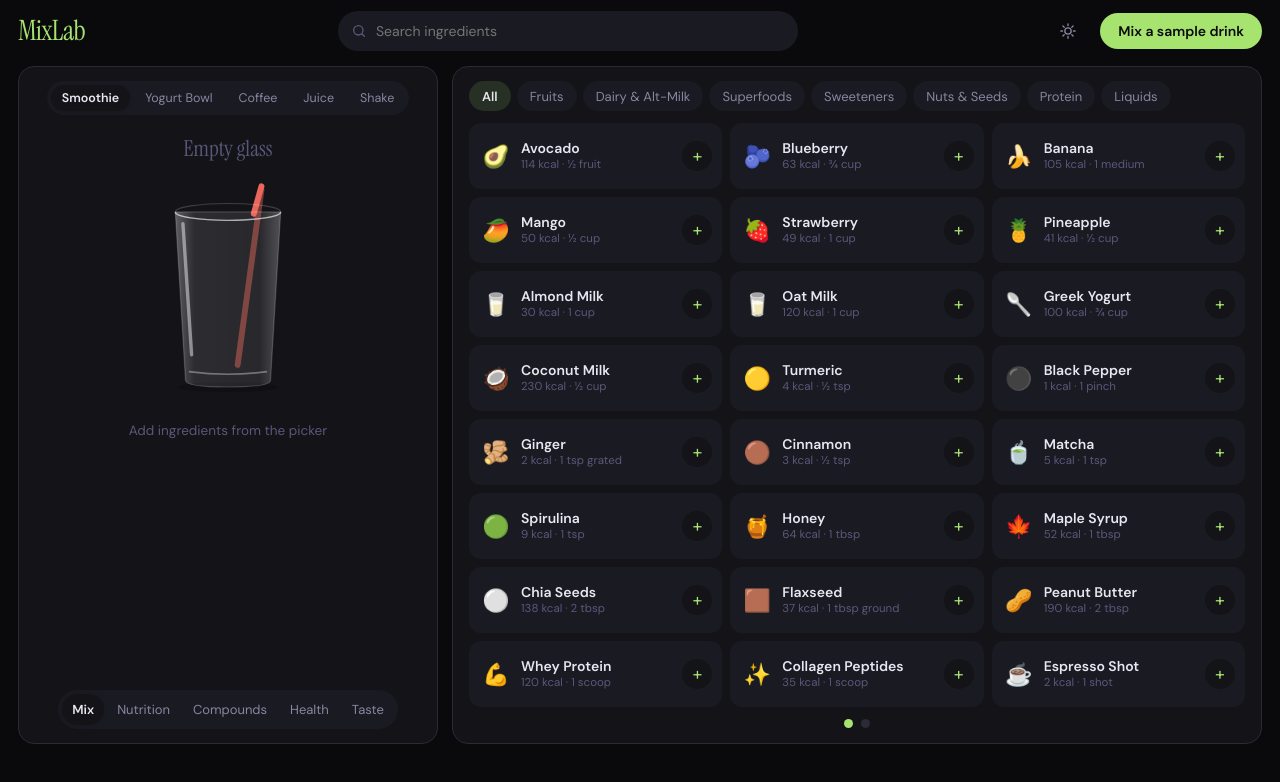
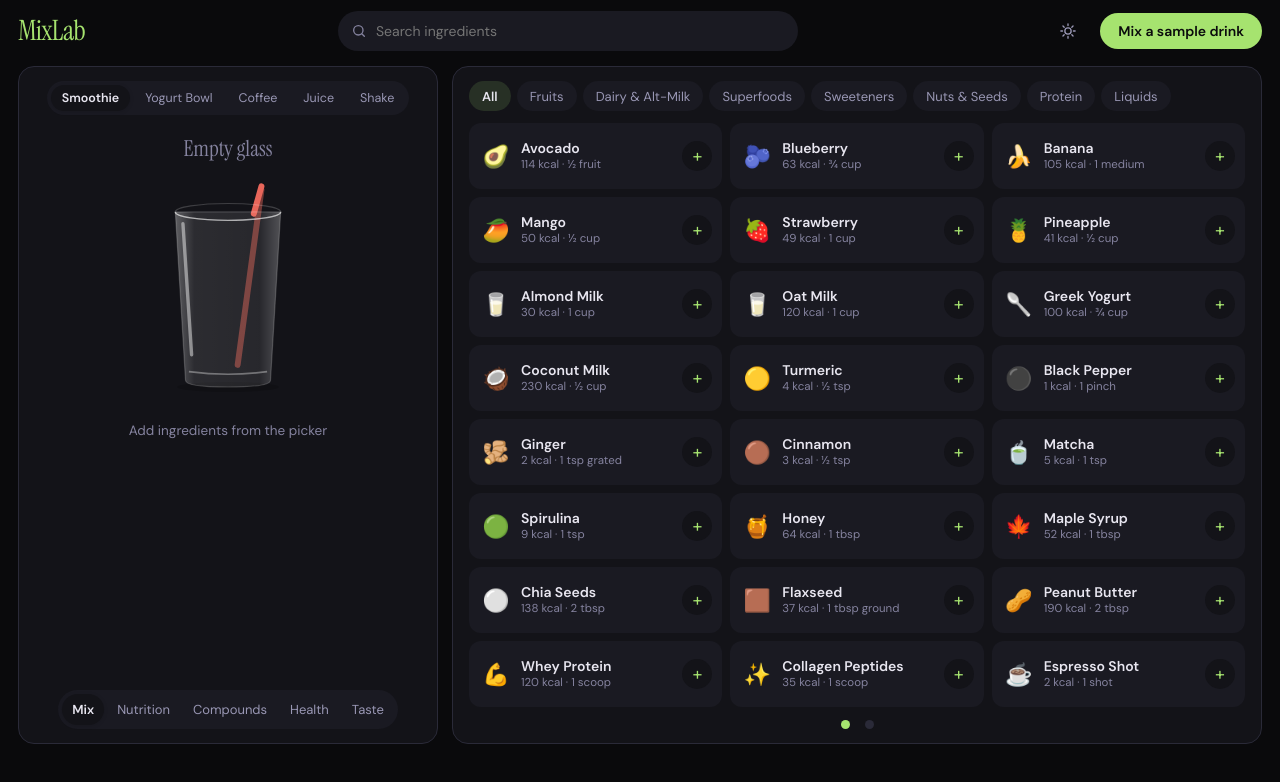
Before and after one commit to sankhacooray/mixlab-sankhacooray-com, a plain HTML site: page index.html in a window 1280 px wide. Both pictures are taken after a click on the button 1068 px from the left and 31 px from the top of the page. Drawn offline with Linux system fonts and the light colour scheme.

Commit message:
Lighthouse: non-blocking fonts, muted-text contrast, 24px pager tap targets

```diff
--- a/index.html
+++ b/index.html
@@ -37,7 +37,10 @@
 <meta name="apple-mobile-web-app-status-bar-style" content="black-translucent">
 <meta name="apple-mobile-web-app-title" content="MixLab">
 
-<link href="https://fonts.googleapis.com/css2?family=Instrument+Serif:ital@0;1&family=DM+Sans:wght@300;400;500;600;700&family=JetBrains+Mono:wght@400;500&display=swap" rel="stylesheet">
+<link rel="preconnect" href="https://fonts.googleapis.com">
+<link rel="preconnect" href="https://fonts.gstatic.com" crossorigin>
+<link rel="stylesheet" href="https://fonts.googleapis.com/css2?family=Instrument+Serif&family=DM+Sans:wght@400;600;700&family=JetBrains+Mono:wght@400&display=swap" media="print" onload="this.media='all'">
+<noscript><link rel="stylesheet" href="https://fonts.googleapis.com/css2?family=Instrument+Serif&family=DM+Sans:wght@400;600;700&family=JetBrains+Mono:wght@400&display=swap"></noscript>
 <style>
 :root {
   /* Light (lab bench) is the default; dark follows the system or the switch. */
@@ -48,7 +51,7 @@
   --border: #dfe3d4;
   --text: #1b1d16;
   --text-dim: #555a4a;
-  --text-muted: #80856f;
+  --text-muted: #646955;
   --accent: #4e8a1c;
   --accent-dim: #3f7215;
   --accent-hi: #5c9c26;
@@ -78,7 +81,7 @@
 }
 @media (prefers-color-scheme: dark) { :root:not([data-theme="light"]) {
   --bg: #0a0a0c; --surface: #131318; --surface2: #1a1a22; --surface3: #22222e; --border: #2a2a38;
-  --text: #e8e6f0; --text-dim: #8886a0; --text-muted: #5a587a;
+  --text: #e8e6f0; --text-dim: #9997b4; --text-muted: #85839f;
   --accent: #a6e36f; --accent-dim: #7ab84a; --accent-hi: #b9ef88; --accent-soft: rgba(166,227,111,0.14); --on-accent: #0a0a0c;
   --danger: #ff6b6b; --danger-bg: rgba(255,107,107,0.08); --danger-border: rgba(255,107,107,0.2);
   --warn: #ffb347; --warn-bg: rgba(255,179,71,0.08); --warn-border: rgba(255,179,71,0.2);
@@ -89,7 +92,7 @@
 } }
 :root[data-theme="dark"] {
   --bg: #0a0a0c; --surface: #131318; --surface2: #1a1a22; --surface3: #22222e; --border: #2a2a38;
-  --text: #e8e6f0; --text-dim: #8886a0; --text-muted: #5a587a;
+  --text: #e8e6f0; --text-dim: #9997b4; --text-muted: #85839f;
   --accent: #a6e36f; --accent-dim: #7ab84a; --accent-hi: #b9ef88; --accent-soft: rgba(166,227,111,0.14); --on-accent: #0a0a0c;
   --danger: #ff6b6b; --danger-bg: rgba(255,107,107,0.08); --danger-border: rgba(255,107,107,0.2);
   --warn: #ffb347; --warn-bg: rgba(255,179,71,0.08); --warn-border: rgba(255,179,71,0.2);
@@ -158,9 +161,10 @@ button { font: inherit; color: inherit; }
 .d-tabs button[aria-selected="true"] { background: var(--surface); color: var(--text); font-weight: 600; box-shadow: 0 1px 4px rgba(0,0,0,.12); }
 .d-tabs button .badge { display: inline-grid; place-items: center; min-width: 17px; height: 17px; padding: 0 4px; margin-left: 5px; border-radius: 999px; font-size: 10.5px; font-weight: 700; background: var(--warn-bg); color: var(--warn); }
 .d-empty { color: var(--text-muted); font-size: 13.5px; text-align: center; padding-top: 10px; }
-.lpager { display: flex; justify-content: center; gap: 7px; min-height: 9px; margin-top: 2px; }
-.lpager button { all: unset; cursor: pointer; width: 8px; height: 8px; border-radius: 50%; background: var(--border); }
-.lpager button.on { background: var(--accent); }
+.lpager { display: flex; justify-content: center; gap: 0; min-height: 9px; margin-top: 2px; }
+.lpager button { all: unset; cursor: pointer; width: 24px; height: 24px; margin: -8px 0; display: grid; place-items: center; border-radius: 50%; }
+.lpager button::before { content: ""; width: 8px; height: 8px; border-radius: 50%; background: var(--border); }
+.lpager button.on::before { background: var(--accent); }
 
 /* mix rows */
 .mrow { display: grid; grid-template-columns: 24px minmax(0, 1fr) auto 26px; align-items: center; gap: 8px; min-height: 34px; padding: 2px 8px; border-radius: 10px; background: var(--surface2); }
@@ -237,9 +241,11 @@ button { font: inherit; color: inherit; }
 .tile .add { all: unset; cursor: pointer; width: 30px; height: 30px; border-radius: 50%; display: grid; place-items: center; font-size: 18px; color: var(--accent); background: var(--surface); }
 .tile .add:hover { background: var(--accent); color: var(--on-accent); }
 .tile .n { font-size: 11px; font-weight: 700; color: var(--accent); }
-.pager { display: flex; justify-content: center; gap: 8px; min-height: 10px; }
-.pager button { all: unset; cursor: pointer; width: 9px; height: 9px; border-radius: 50%; background: var(--border); }
-.pager button.on { background: var(--accent); }
+.pager { display: flex; justify-content: center; gap: 0; min-height: 10px; }
+/* 24px tap target around a 9px dot; negative margin keeps the old 10px row height */
+.pager button { all: unset; cursor: pointer; width: 24px; height: 24px; margin: -7px 0; display: grid; place-items: center; border-radius: 50%; }
+.pager button::before { content: ""; width: 9px; height: 9px; border-radius: 50%; background: var(--border); }
+.pager button.on::before { background: var(--accent); }
 .p-empty { grid-column: 1 / -1; color: var(--text-muted); font-size: 13.5px; padding: 8px 2px; }
 
 /* reserve the shared footer's final height so nothing jumps when its script arrives */
--- a/sw.js
+++ b/sw.js
@@ -1,4 +1,4 @@
-const CACHE = "mixlab-v4";
+const CACHE = "mixlab-v5";
 const ASSETS = [
   "./",
   "./index.html",
```
Also changed, not shown: 1 other file.
